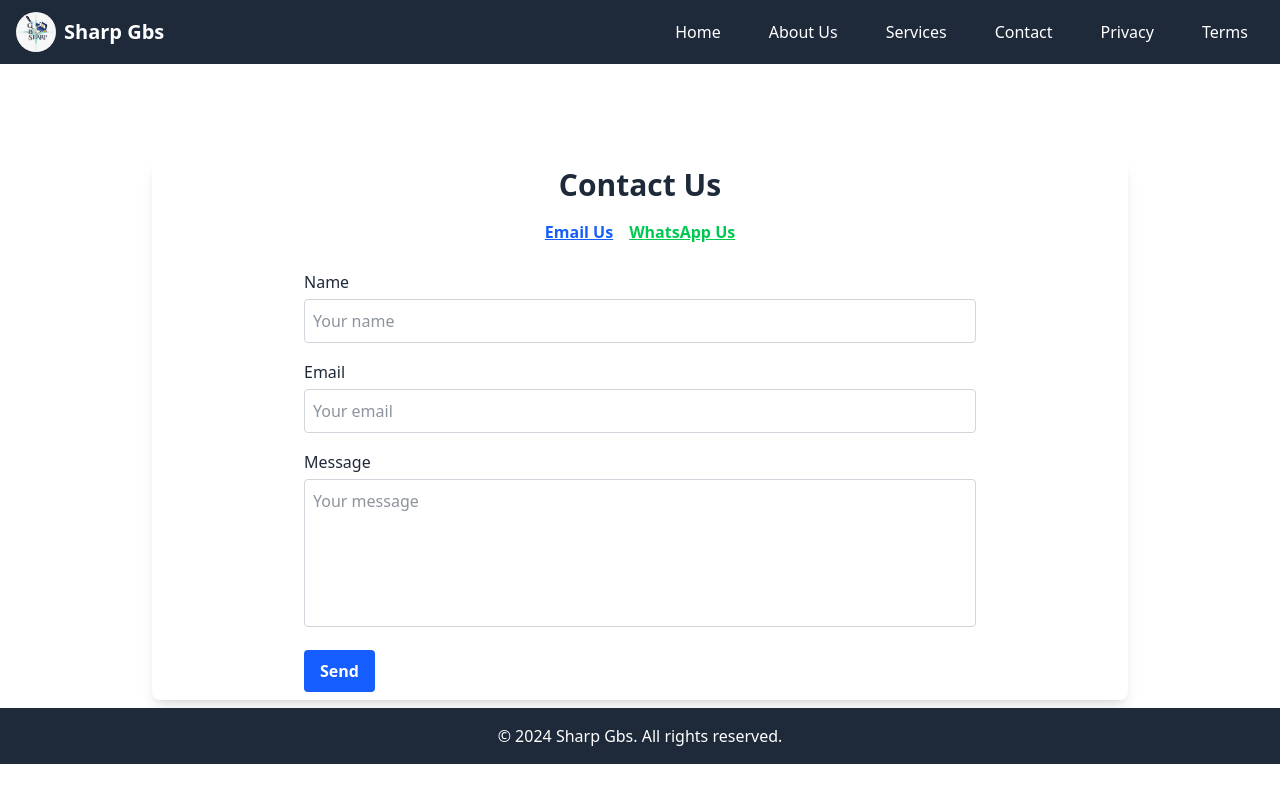
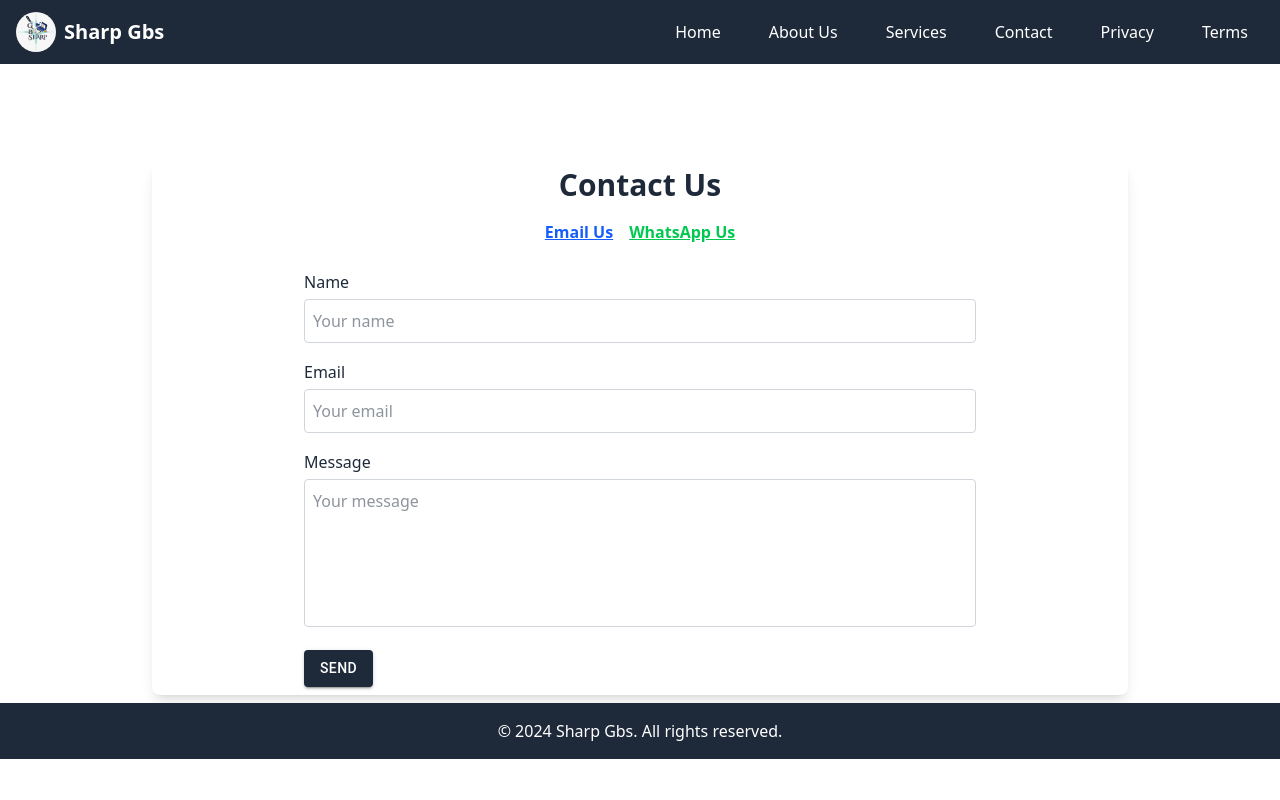
Before and after one commit to samp1uran/Sharp-Gbs, a React (Vite) app: page /contact in a window 1280 px wide. Built offline with nearby package versions, Linux system fonts and the light colour scheme.

Commit message:
Implemented Ripple effect on button

```diff
--- a/src/components/Contact.jsx
+++ b/src/components/Contact.jsx
@@ -1,5 +1,5 @@
-import React, { useState } from "react";
-
+import { useState } from "react";
+import Button from '@mui/material/Button';
 const ContactUs = () => {
   const [form, setForm] = useState({
     name: "",
@@ -22,7 +22,6 @@
   return (
     <main className="px-6 py-2 text-gray-800 max-w-5xl mx-auto leading-relaxed">
       <div className=" w-full  p-2 overflow-y-auto rounded-lg bg-white shadow-lg">
-
         <div className=" w-full max-w-2xl  rounded-lg mx-auto">
           <h1 className="text-3xl font-bold mb-4 text-center">Contact Us</h1>
 
@@ -91,13 +90,7 @@
                 className="w-full border border-gray-300 p-2 rounded resize-none focus:outline-none focus:ring-2 focus:ring-blue-400"
               />
             </div>
-
-              <button
-                type="submit"
-                className="bg-blue-600 text-white font-semibold py-2 px-4 rounded hover:bg-blue-700 transition"
-              >
-                Send
-              </button>
+           <Button variant="contained" className="!bg-gray-800">Send</Button>
           </form>
         </div>
       </div>
```
Lines whose indentation alone changed are shown as unchanged.
